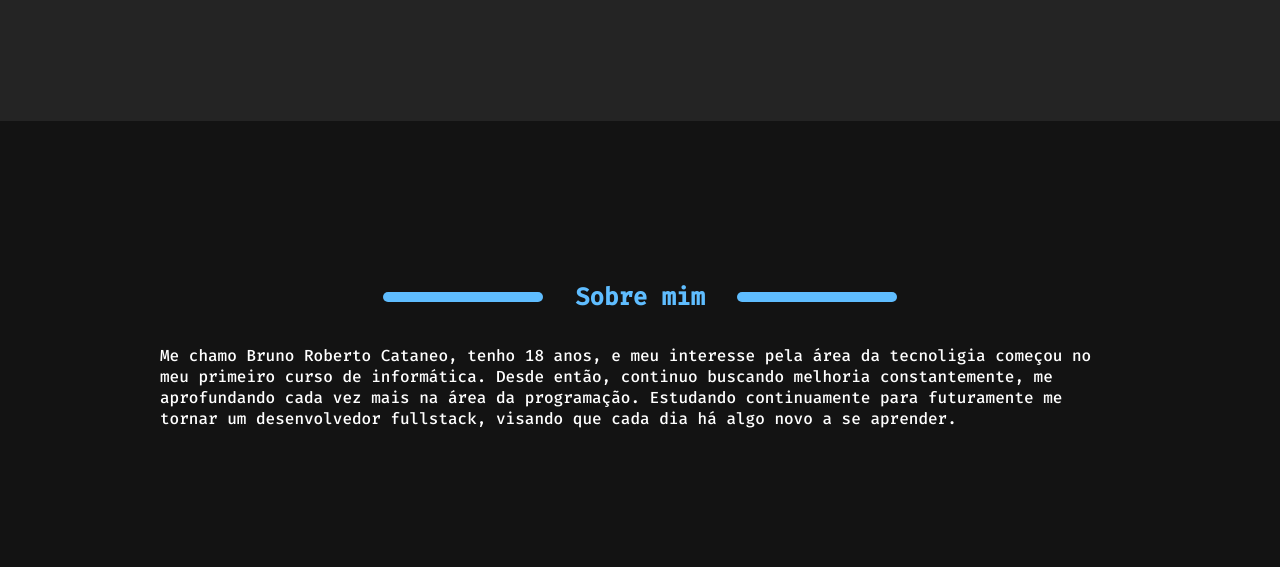
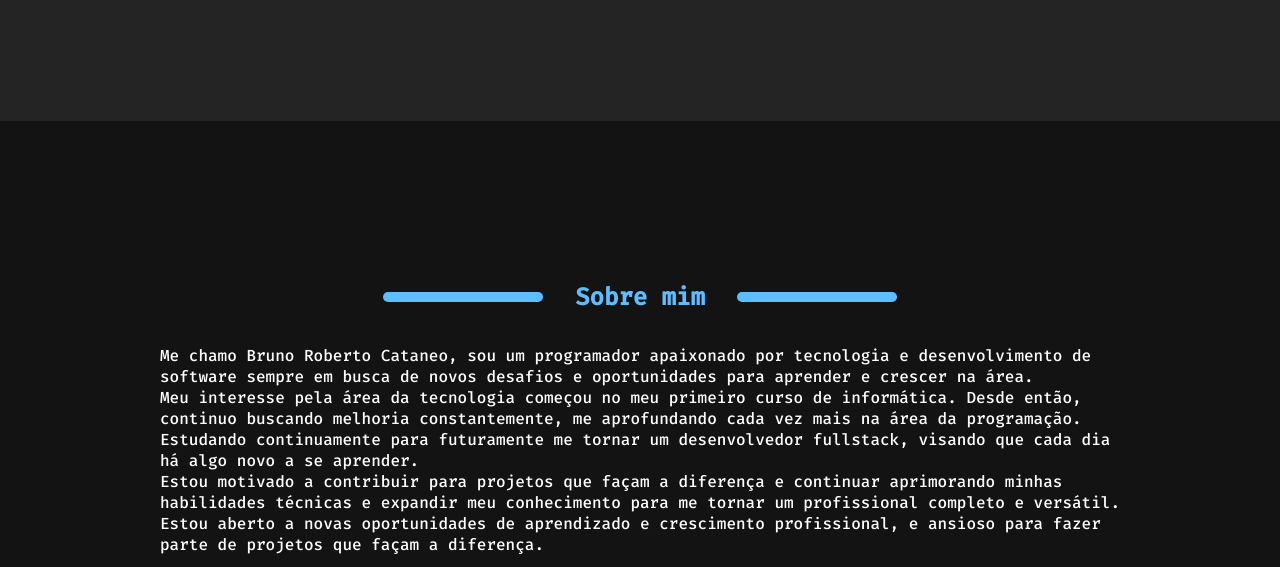
Before and after one commit to brunorobertocataneo/portif-lio, a plain HTML site: page index.html in a window 1280 px wide. Shown: the part 385-952 px from the top of the page. Drawn offline with Linux system fonts and the light colour scheme.

Commit message:
Update index.html

```diff
--- a/index.html
+++ b/index.html
@@ -82,8 +82,11 @@
 		</div>
 			<div class="main_text1">
 				<p>
-					Me chamo Bruno Roberto Cataneo, tenho 18 anos, e meu interesse pela área da tecnoligia começou no meu primeiro curso de informática. Desde então, continuo buscando melhoria constantemente, me aprofundando cada vez mais  na área da programação.
-					Estudando continuamente para futuramente me tornar um desenvolvedor fullstack, visando que cada dia há algo novo a se aprender.
+					Me chamo Bruno Roberto Cataneo, sou um programador apaixonado por tecnologia e desenvolvimento de software sempre em busca de novos desafios e oportunidades para aprender e crescer na área.
+					<br>
+					Meu interesse pela área da tecnologia começou no meu primeiro curso de informática. Desde então, continuo buscando melhoria constantemente, me aprofundando cada vez mais na área da programação. Estudando continuamente para futuramente me tornar um desenvolvedor fullstack, visando que cada dia há algo novo a se aprender.
+					<br>
+					Estou motivado a contribuir para projetos que façam a diferença e continuar aprimorando minhas habilidades técnicas e expandir meu conhecimento para me tornar um profissional completo e versátil. Estou aberto a novas oportunidades de aprendizado e crescimento profissional, e ansioso para fazer parte de projetos que façam a diferença.
 				</p>
 			</div>
 		</div>
@@ -246,8 +249,7 @@
 				<a href="https://github.com/brunorobertocataneo"><i class="fa-brands fa-github"></i></a>
 				<a href="https://wa.me/qr/VEIMALFZP7C6N1"><i class="fa-brands fa-whatsapp"></i></a>
 				<a href="mailto:bruno31.cataneo@gmail.com"><i class="fa-brands fa-google"></i></a>
-				<a href="linkedin.com/in/bruno-roberto-cataneo-0b38132a5"><i class="fa-brands fa-linkedin"></i></a>
-			</div>
+				<a href="https://www.linkedin.com/in/bruno-roberto-cataneo-0b38132a5/"><i class="fa-brands fa-linkedin"></i></a>
 		</div>
 		<div class="footernav">
 			<ul>
```
